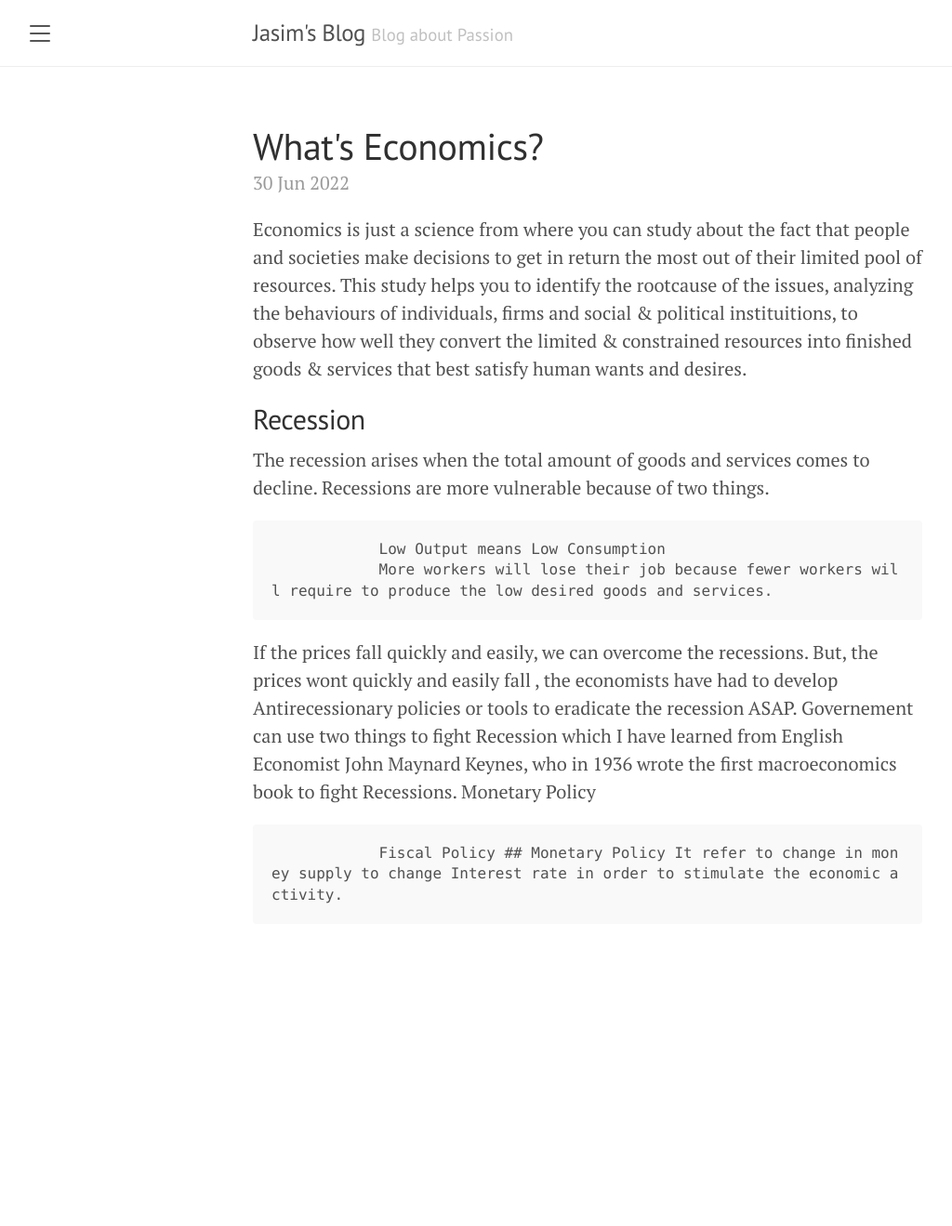
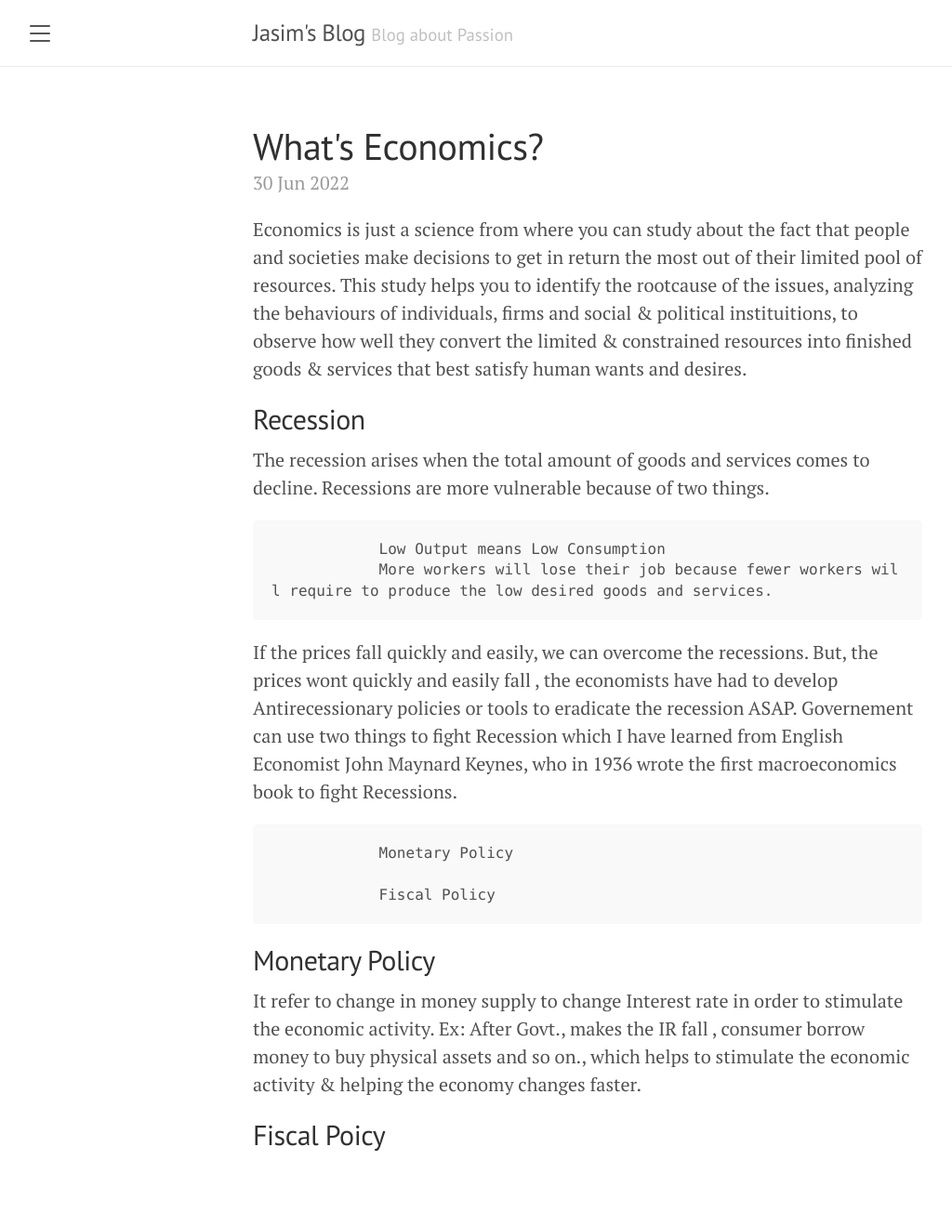
Before and after one commit to jasim2k/jasim2k.github.io, a Jekyll site: the page built from _posts/2022-06-30-economics-intro.md, in a window 1280 px wide. Shown: the whole page at 93% size, without its empty margins (8-1032 px from the left). Built offline with Jekyll 4.4.1, drawn with Linux system fonts in a browser that asks for light colours; before the commit the page ends 1074 px from its top, so only the background shows below that.

Commit message:
fiscal added

```diff
--- a/_posts/2022-06-30-economics-intro.md
+++ b/_posts/2022-06-30-economics-intro.md
@@ -16,8 +16,14 @@ Recessions are more vulnerable because of two things.
 
 If the prices fall quickly and easily, we can overcome the recessions. But, the prices wont quickly and easily fall , the economists have had to develop Antirecessionary policies or tools to eradicate the recession ASAP.
 Governement can use two things to fight Recession which I have learned from English Economist John Maynard Keynes, who in 1936 wrote the first macroeconomics book to fight Recessions.
+
                 Monetary Policy
 
                 Fiscal Policy
+
+
 ## Monetary Policy
 It refer to change in money supply to change Interest rate in order to stimulate the economic activity.
+Ex: After Govt., makes the IR fall , consumer borrow money to buy physical assets and so on., which helps to stimulate the economic activity & helping the economy changes faster.
+
+## Fiscal Poicy
```
